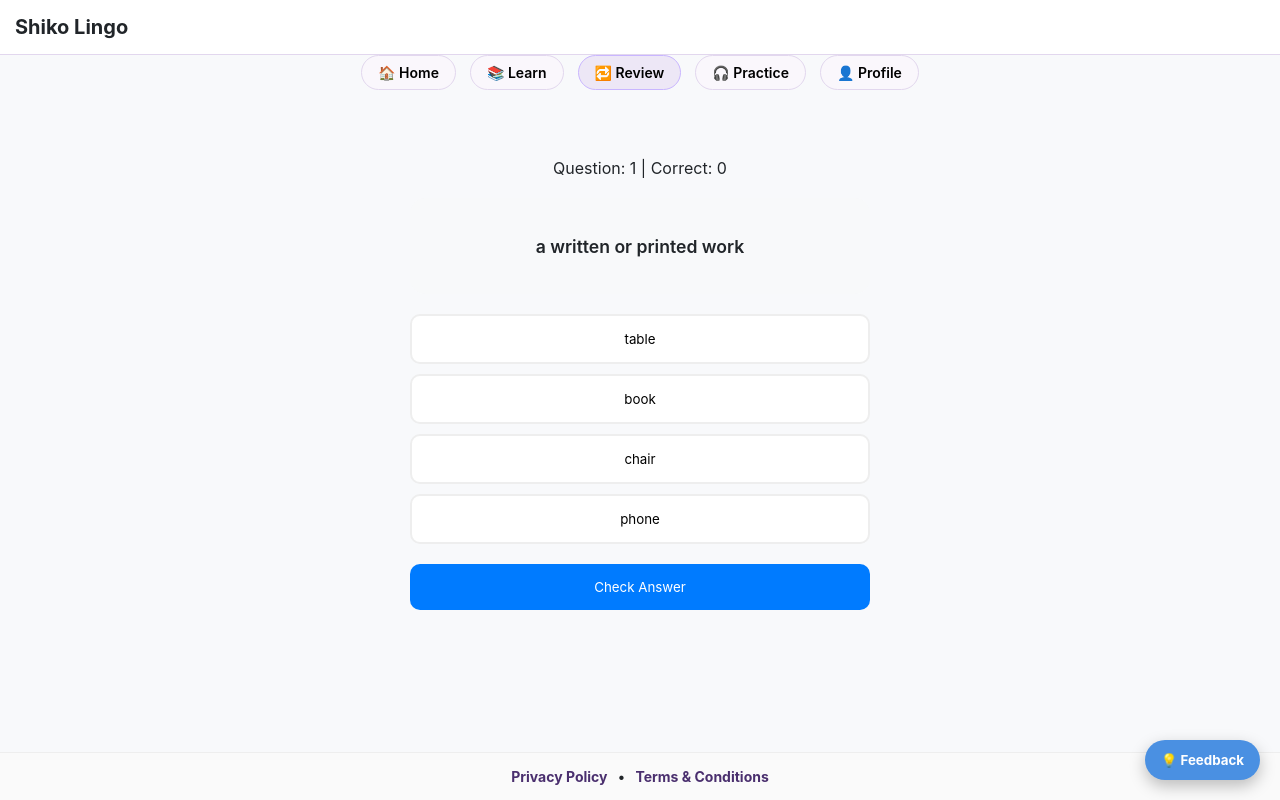
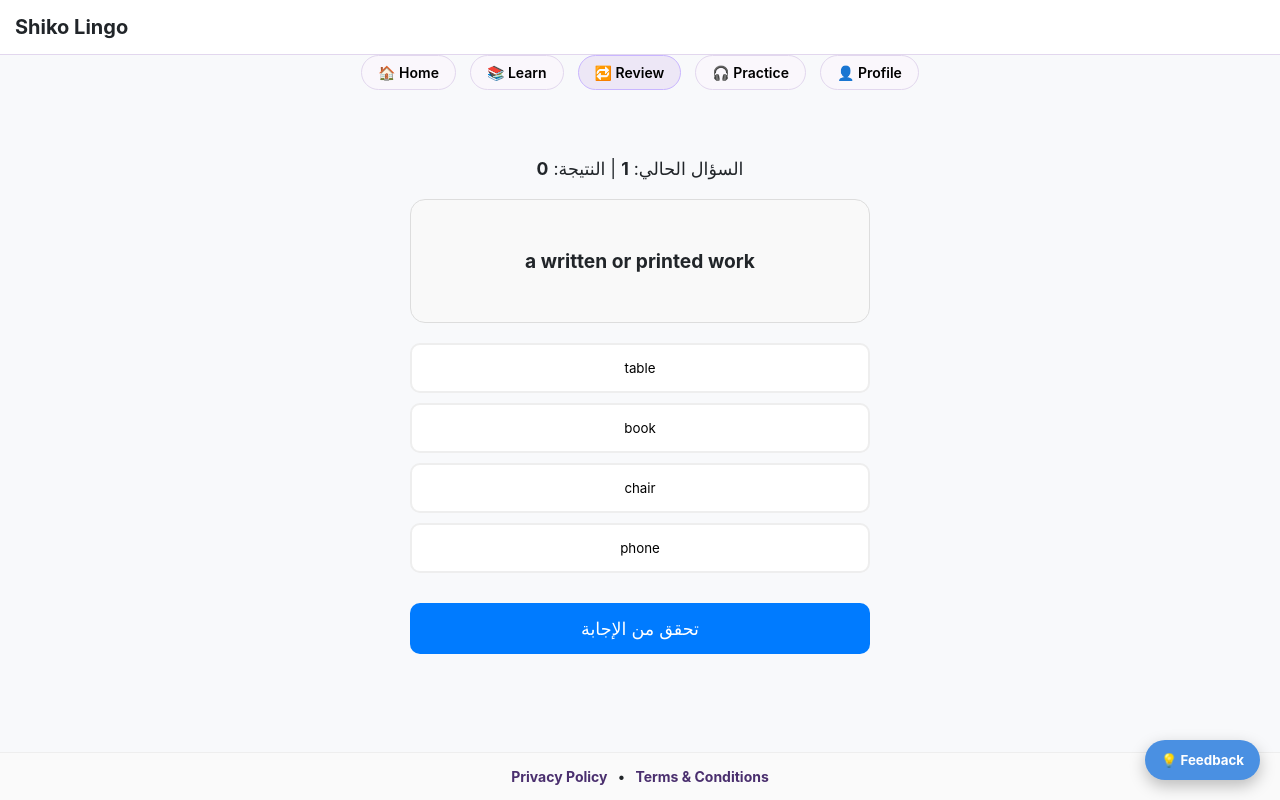
Before and after one commit to egyptianpharoah771-commits/shiko-lingo, a React (Create React App) app: page /review in a window 1280 px wide. Built offline with nearby package versions, Linux system fonts and the light colour scheme; no server answers.

Commit message:
fix: resolve early review completion and ensure 60 questions pool

```diff
--- a/src/pages/ReviewWordsPage.jsx
+++ b/src/pages/ReviewWordsPage.jsx
@@ -2,7 +2,7 @@ import { useEffect, useState, useMemo } from "react";
 import { VOCABULARY_DATA } from "../vocabulary/vocabularyIndex";
 import { playCorrect, playWrong } from "../utils/sfx";
 
-const TOTAL_TO_WIN = 60; // الهدف هو الإجابة على 60 كلمة صح
+const TARGET_SCORE = 60;
 
 export default function ReviewWordsPage() {
   const [allWords, setAllWords] = useState([]);
@@ -14,17 +14,17 @@ export default function ReviewWordsPage() {
   const [loading, setLoading] = useState(true);
   const [finished, setFinished] = useState(false);
 
-  // --- تجميع الداتا مرة واحدة عند البداية ---
   useEffect(() => {
     try {
       let pool = [];
+      // تجميع كل الكلمات من كل المستويات بدون استثناء
       Object.entries(VOCABULARY_DATA).forEach(([level, units]) => {
         Object.entries(units).forEach(([unitId, unit]) => {
           (unit.content?.items || []).forEach((w, i) => {
             if (w.word && (w.definition || w.definition_hard)) {
               pool.push({
-                // ID فريد جداً عشان ما يحصلش تكرار
-                id: `${level}_${unitId}_${i}_${w.word.toLowerCase().trim()}`,
+                // صنع ID فريد يمنع تداخل الكلمات
+                id: `review_${level}_${unitId}_${i}_${Math.random()}`,
                 word: w.word,
                 definition: w.definition_hard || w.definition_medium || w.definition || "",
                 level
@@ -34,35 +34,32 @@ export default function ReviewWordsPage() {
         });
       });
 
-      // خلط الكل واختيار أول 60 عشوائياً من كل المستويات
-      const shuffledFull = [...pool].sort(() => Math.random() - 0.5);
-      const uniquePool = Array.from(new Map(shuffledFull.map(item => [item.word.toLowerCase().trim(), item])).values());
-
-      setAllWords(uniquePool);
-      setSessionQueue(uniquePool.slice(0, TOTAL_TO_WIN));
+      // خلط عشوائي واختيار كلمات فريدة
+      const shuffled = [...pool].sort(() => Math.random() - 0.5);
+      // تأكد إننا بناخد كلمات كتير عشان لو المستخدم غلط نلاقي "مخزون"
+      setAllWords(shuffled);
+      setSessionQueue(shuffled.slice(0, TARGET_SCORE));
     } catch (err) {
-      console.error("Error loading vocabulary:", err);
+      console.error(err);
     } finally {
       setLoading(false);
     }
   }, []);
 
-  // الكلمة الحالية مشتقة دائماً من الـ Index والـ Queue
   const currentWord = sessionQueue[currentIndex];
 
-  // توليد الخيارات (تتحدث تلقائياً مع تغير الكلمة)
   const options = useMemo(() => {
     if (!currentWord || allWords.length < 4) return [];
-    const wrongOnes = allWords
+    // نجيب خيارات غلط من الـ pool الكبير
+    const distractors = allWords
       .filter(w => w.word.toLowerCase() !== currentWord.word.toLowerCase())
       .sort(() => Math.random() - 0.5)
       .slice(0, 3);
-    return [...wrongOnes, currentWord].sort(() => Math.random() - 0.5);
+    return [...distractors, currentWord].sort(() => Math.random() - 0.5);
   }, [currentWord, allWords]);
 
   const handleCheck = () => {
     if (!selected || showResult) return;
-
     const isCorrect = selected.word === currentWord.word;
     setShowResult(true);
 
@@ -71,14 +68,14 @@ export default function ReviewWordsPage() {
       playCorrect();
     } else {
       playWrong();
-      // لو غلط: ضيف الكلمة في آخر الطابور عشان تظهر له تاني
-      setSessionQueue(prev => [...prev, currentWord]);
+      // أهم حتة: الكلمة اللي غلطت فيها بتنزل في آخر الطابور عشان تظهر تاني
+      setSessionQueue(prev => [...prev, { ...currentWord, id: currentWord.id + "_retry" }]);
     }
   };
 
   const handleNext = () => {
-    // لو جاوبنا صح على 60 كلمة مختلفة أو وصلنا لآخر الطابور
-    if (score >= TOTAL_TO_WIN || currentIndex + 1 >= sessionQueue.length) {
+    // التعديل السحري: الاختبار يخلص بس لو جاوبنا 60 صح أو الطابور خلص فعلياً
+    if (currentIndex + 1 >= sessionQueue.length) {
       setFinished(true);
     } else {
       setCurrentIndex(prev => prev + 1);
@@ -87,38 +84,38 @@ export default function ReviewWordsPage() {
     }
   };
 
-  if (loading) return <div style={centerStyle}>Loading vocabulary...</div>;
-  if (finished) return (
-    <div style={centerStyle}>
-      <h2>Review Complete! 🎉</h2>
-      <p style={{fontSize: '1.5rem'}}>Final Score: {score} / {TOTAL_TO_WIN}</p>
-      <button onClick={() => window.location.reload()} style={btnStyle}>Restart</button>
-    </div>
-  );
+  if (loading) return <div style={{textAlign:'center', padding:50}}>جاري تجهيز الـ 60 سؤال...</div>;
+
+  if (finished || (score >= TARGET_SCORE && showResult === false)) {
+    return (
+      <div style={{textAlign:'center', padding:50}}>
+        <h2>Review Complete! 🎉</h2>
+        <p>لقد أتممت المراجعة بنتيجة: {score} من {TARGET_SCORE}</p>
+        <button onClick={() => window.location.reload()}>إعادة المحاولة</button>
+      </div>
+    );
+  }
 
   if (!currentWord) return null;
 
   return (
-    <div style={{ padding: "20px", maxWidth: "500px", margin: "auto" }}>
-      <div style={{ textAlign: "center", marginBottom: "20px" }}>
-        <span>Question: {currentIndex + 1}</span> | <span>Correct: {score}</span>
+    <div style={{ padding: 20, maxWidth: 500, margin: "auto", textAlign: "center" }}>
+      <div style={{marginBottom: 20, fontSize: '1.1rem'}}>
+         السؤال الحالي: <strong>{currentIndex + 1}</strong> | النتيجة: <strong>{score}</strong>
       </div>
 
-      <div style={cardStyle}>
-        <p style={{ fontSize: "1.1rem", fontWeight: "600" }}>{currentWord.definition}</p>
+      <div style={{ background: "#f9f9f9", padding: 30, borderRadius: 15, marginBottom: 20, border: '1px solid #ddd' }}>
+        <p style={{ fontSize: "1.2rem", fontWeight: "bold" }}>{currentWord.definition}</p>
       </div>
 
-      <div style={{ display: "grid", gap: "10px" }}>
+      <div style={{ display: "grid", gap: 10 }}>
         {options.map((opt) => (
           <button
             key={opt.id}
             disabled={showResult}
             onClick={() => setSelected(opt)}
             style={{
-              padding: "15px",
-              borderRadius: "10px",
-              cursor: "pointer",
-              border: "2px solid",
+              padding: 15, borderRadius: 10, cursor: "pointer", border: "2px solid",
               borderColor: selected?.id === opt.id ? "#007bff" : "#eee",
               backgroundColor: showResult
                 ? (opt.word === currentWord.word ? "#d4edda" : (selected?.id === opt.id ? "#f8d7da" : "white"))
@@ -134,16 +131,12 @@ export default function ReviewWordsPage() {
         onClick={showResult ? handleNext : handleCheck}
         disabled={!selected}
         style={{
-          marginTop: "20px", width: "100%", padding: "15px",
-          backgroundColor: "#007bff", color: "white", border: "none", borderRadius: "10px"
+          marginTop: 30, width: "100%", padding: 15, background: "#007bff", color: "white",
+          border: "none", borderRadius: 10, fontSize: '1.1rem', cursor: 'pointer'
         }}
       >
-        {showResult ? "Next" : "Check Answer"}
+        {showResult ? "السؤال التالي" : "تحقق من الإجابة"}
       </button>
     </div>
   );
 }
-
-const centerStyle = { padding: "50px", textAlign: "center" };
-const cardStyle = { padding: "20px", background: "#f8f9fa", borderRadius: "15px", marginBottom: "20px", textAlign: "center" };
-const btnStyle = { padding: "10px 20px", backgroundColor: "#28a745", color: "white", border: "none", borderRadius: "5px", cursor: "pointer" };
```
